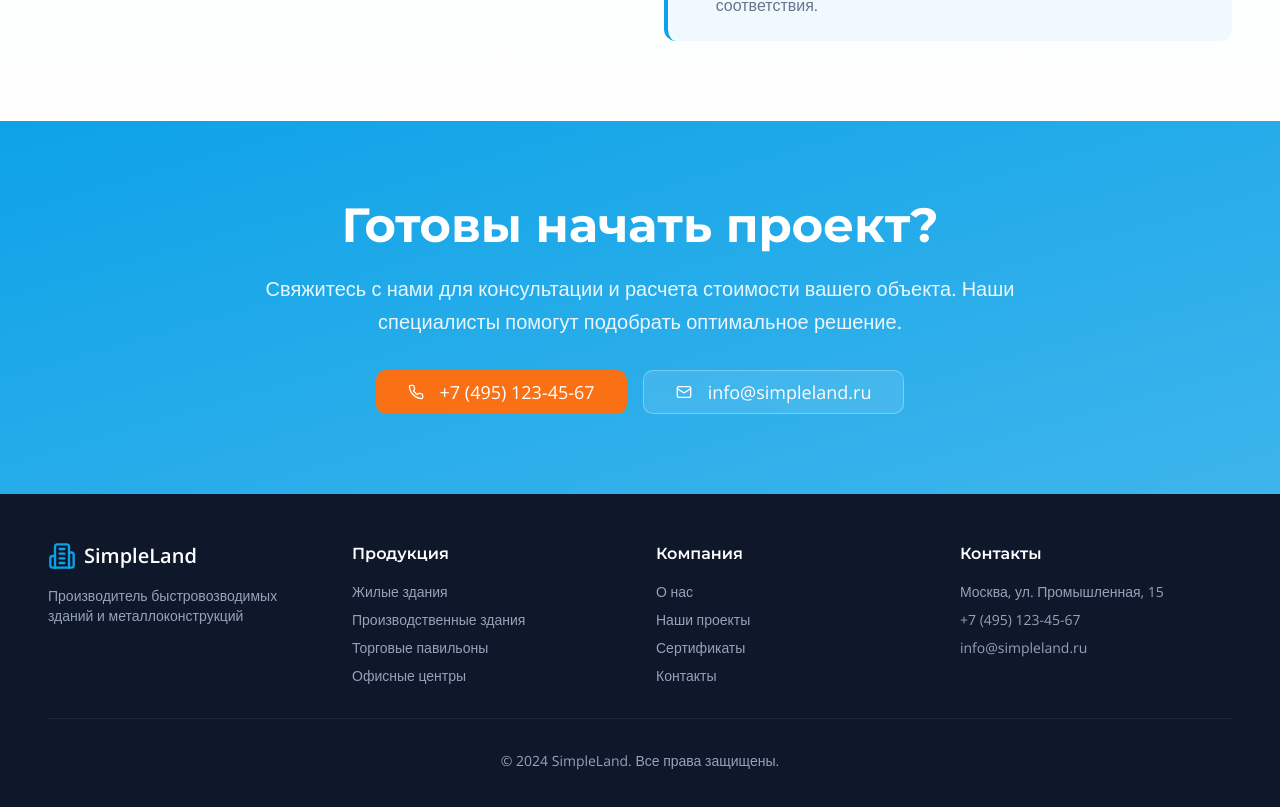
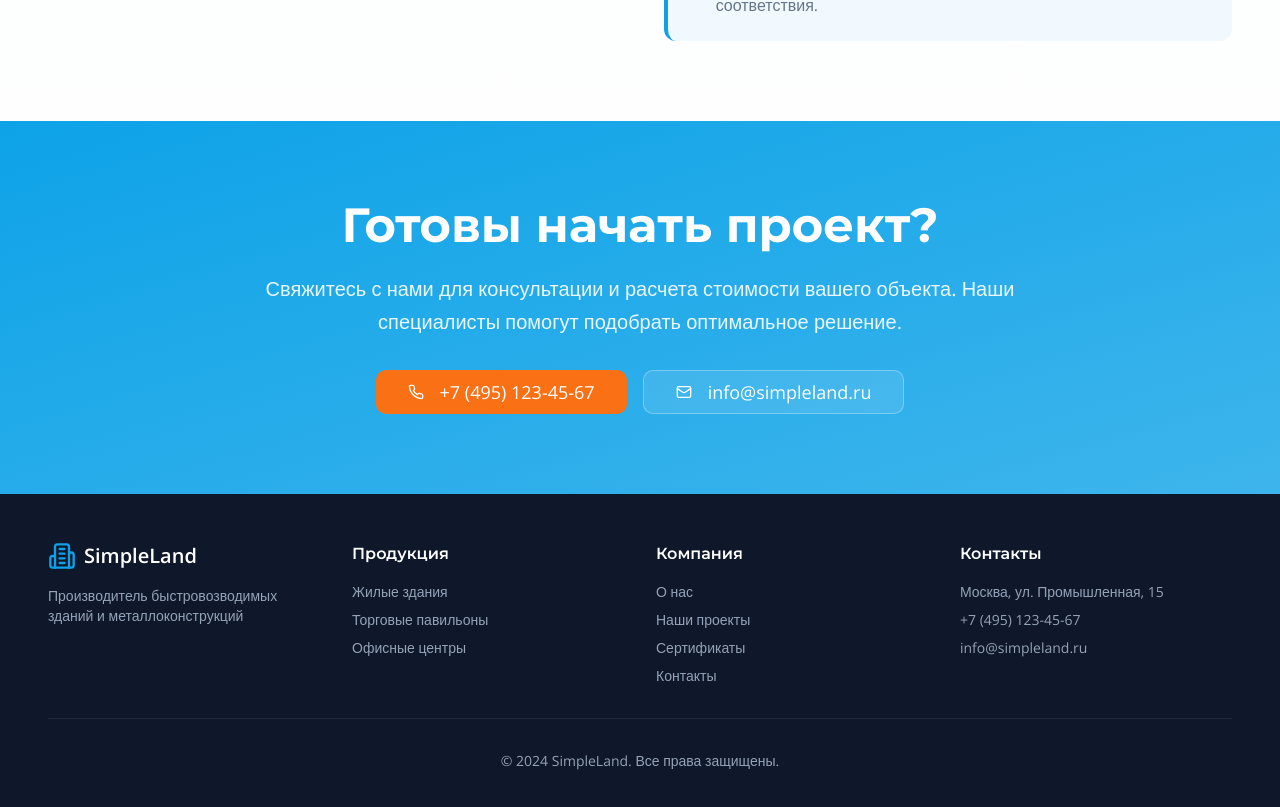
Before and after one commit to pr-poehali-dev/simpleland-website-creation, a React (Vite) app: page / in a window 1280 px wide. Shown: the part 3664-4471 px from the top of the page. Built offline with nearby package versions, Linux system fonts and the light colour scheme.

Commit message:
Обновление 1 компонентов

```diff
--- a/src/pages/Index.tsx
+++ b/src/pages/Index.tsx
@@ -349,7 +349,7 @@ const Index = () => {
               <h4 className="font-semibold mb-4">Продукция</h4>
               <ul className="space-y-2 text-sm text-slate-400">
                 <li>Жилые здания</li>
-                <li>Производственные здания</li>
+                <li></li>
                 <li>Торговые павильоны</li>
                 <li>Офисные центры</li>
               </ul>
```
